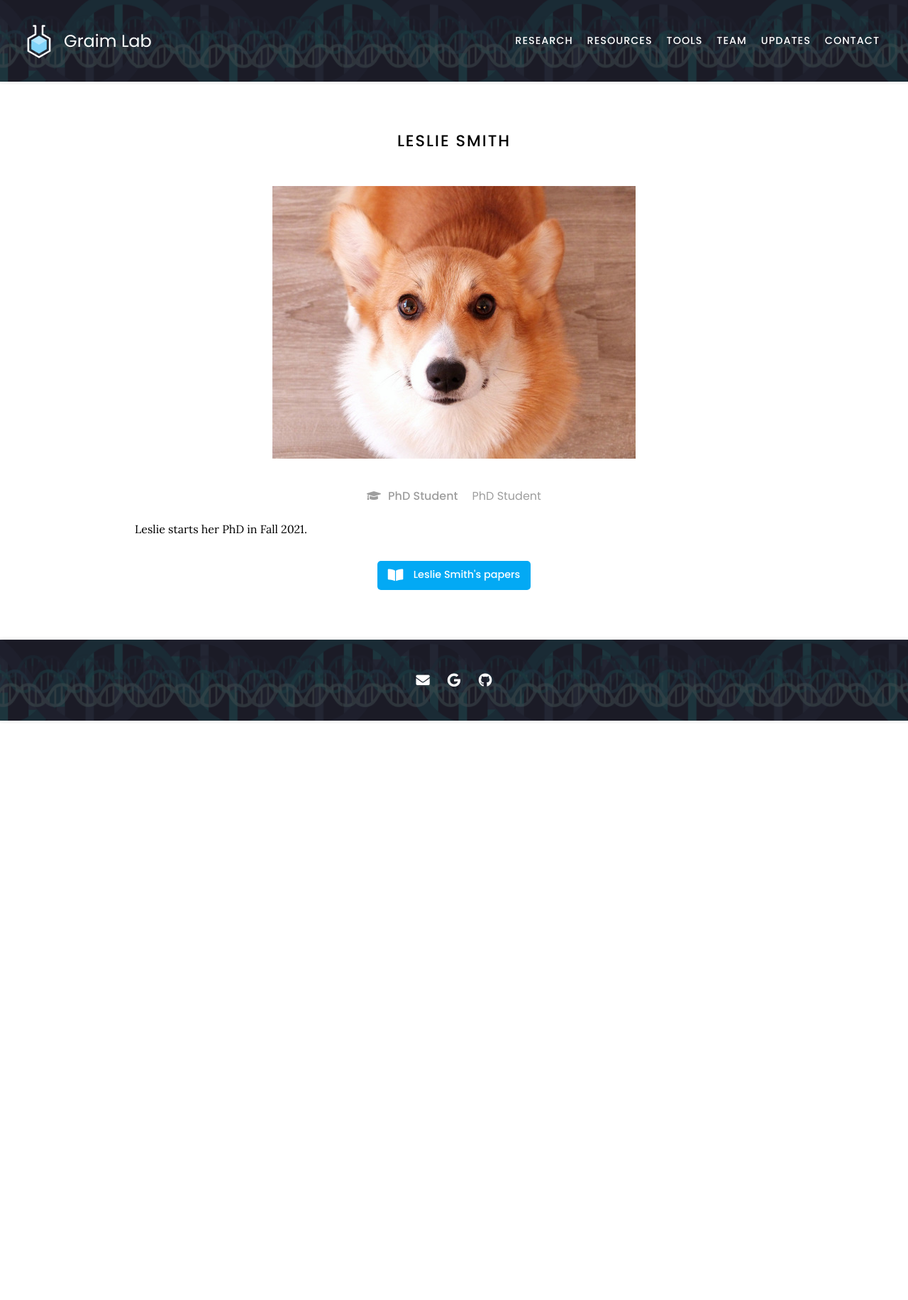
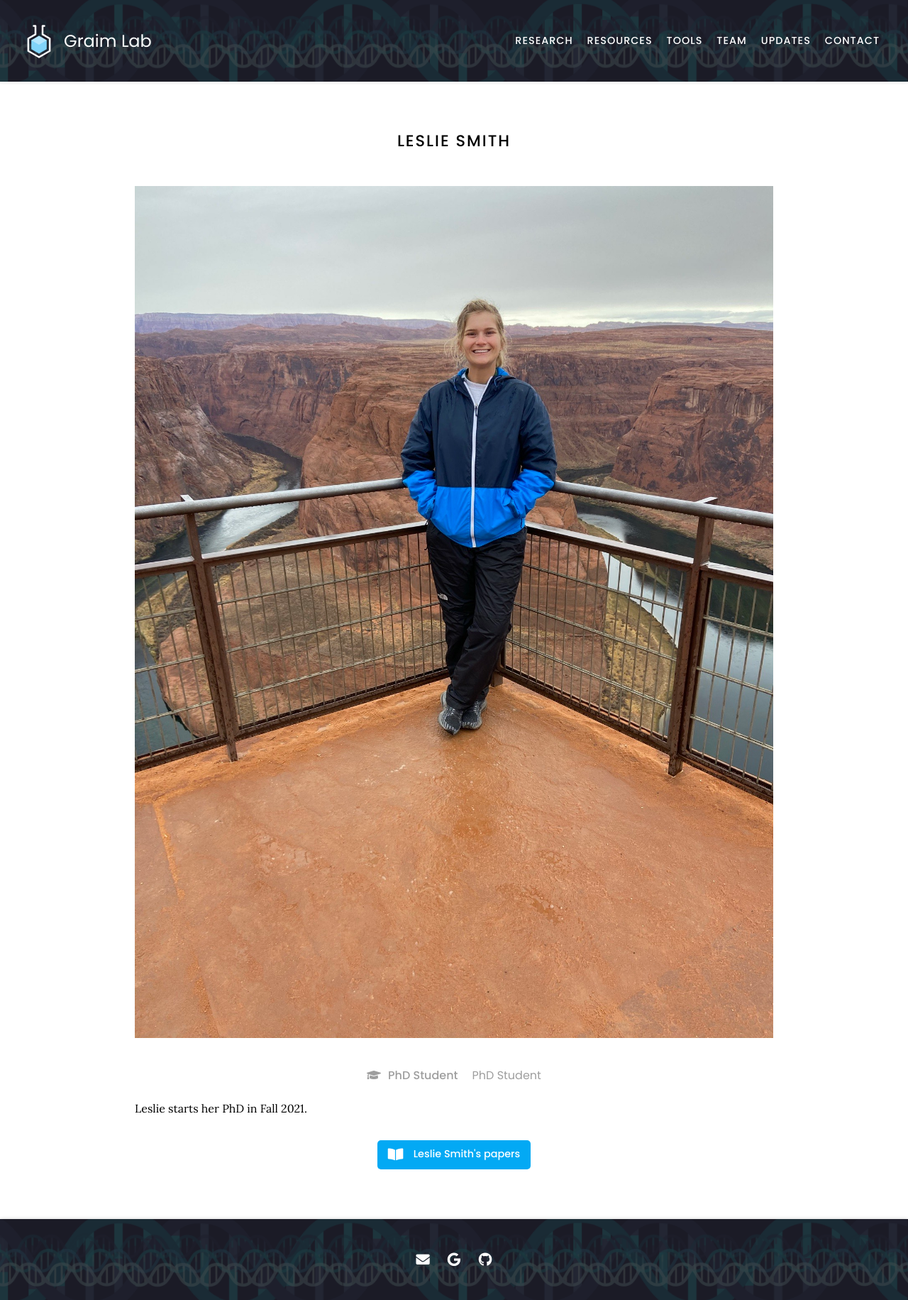
Before and after one commit to graim/GraimLabWebsite, a Jekyll site: the page built from _members/leslie-smith.md, in a window 1280 px wide. Shown: the whole page at 71% size. Built offline with Jekyll 4.4.1, drawn with Linux system fonts in a browser that asks for light colours; nearby versions of some CDN libraries; before the commit the page ends 1015 px from its top, so only the background shows below that.

Commit message:
Update leslie-smith.md
updating Leslie's photo

```diff
--- a/_members/leslie-smith.md
+++ b/_members/leslie-smith.md
@@ -1,6 +1,6 @@
 ---
 name: Leslie Smith
-image: images/member.jpg
+image: images/Leslie_Smith.JPG
 description: PhD Student
 role: phd
 group: alum
```
